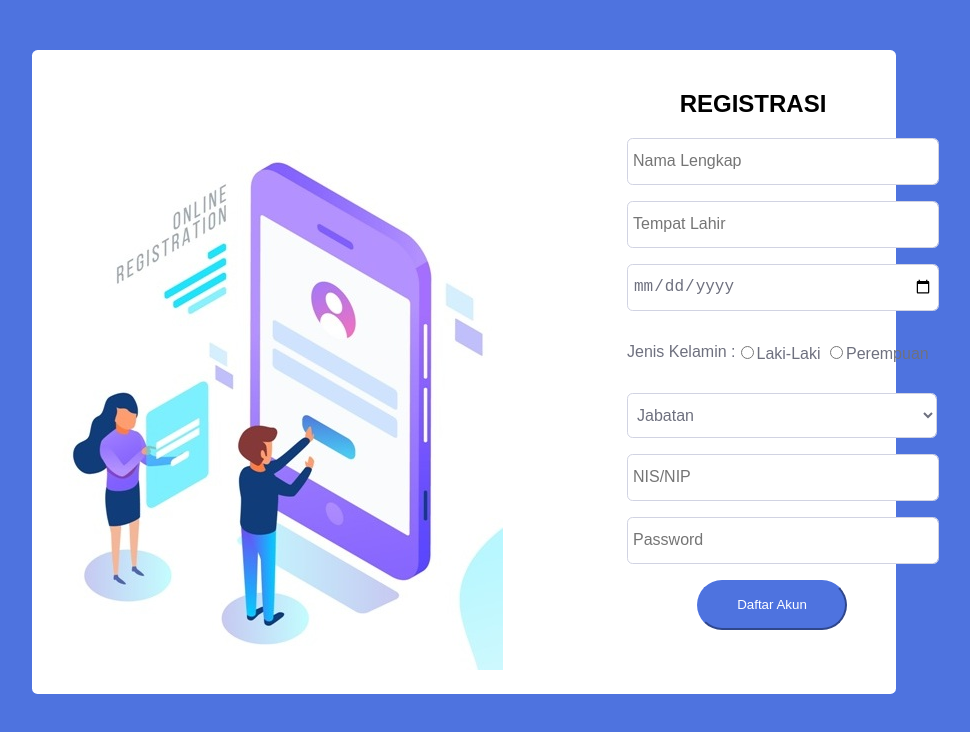
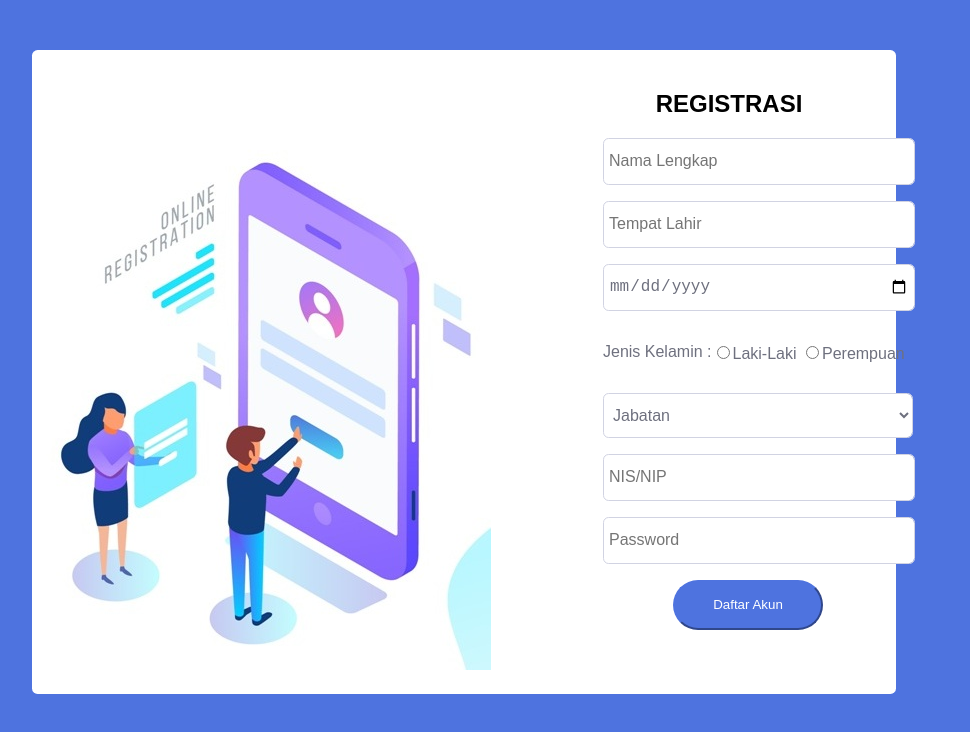
Before and after one commit to Rahmasuci/web_c, a plain HTML site: page register/register.html in a window 1280 px wide. Shown: the whole page, without its empty margins (176-1146 px from the left). Drawn offline with Linux system fonts and the light colour scheme.

Commit message:
tgs pratikum 1

```diff
--- a/register/register.html
+++ b/register/register.html
@@ -11,7 +11,7 @@
 	<div class="card">
 		<div class="card-body">
       <div class="row">
-        <div class="col-lg-5 bg-register-image">
+        <div class=" bg-register-image">
           <img src="register.jpg">
         </div>
         <div class="col-lg-7">
--- a/register/style.css
+++ b/register/style.css
@@ -31,7 +31,7 @@
   margin-left: -0.75rem;
 }
 
-.col-lg-5, .col-lg-7{
+.col-lg-7{
   position: relative;
   width: 100%;
   padding-right: 0.75rem;
```
